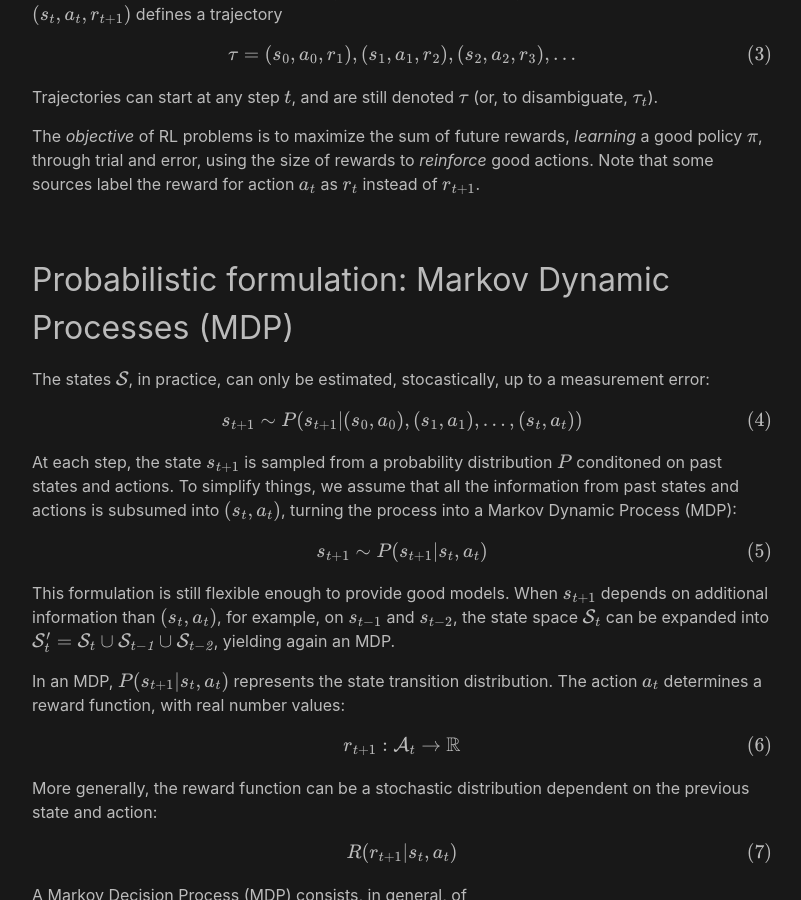
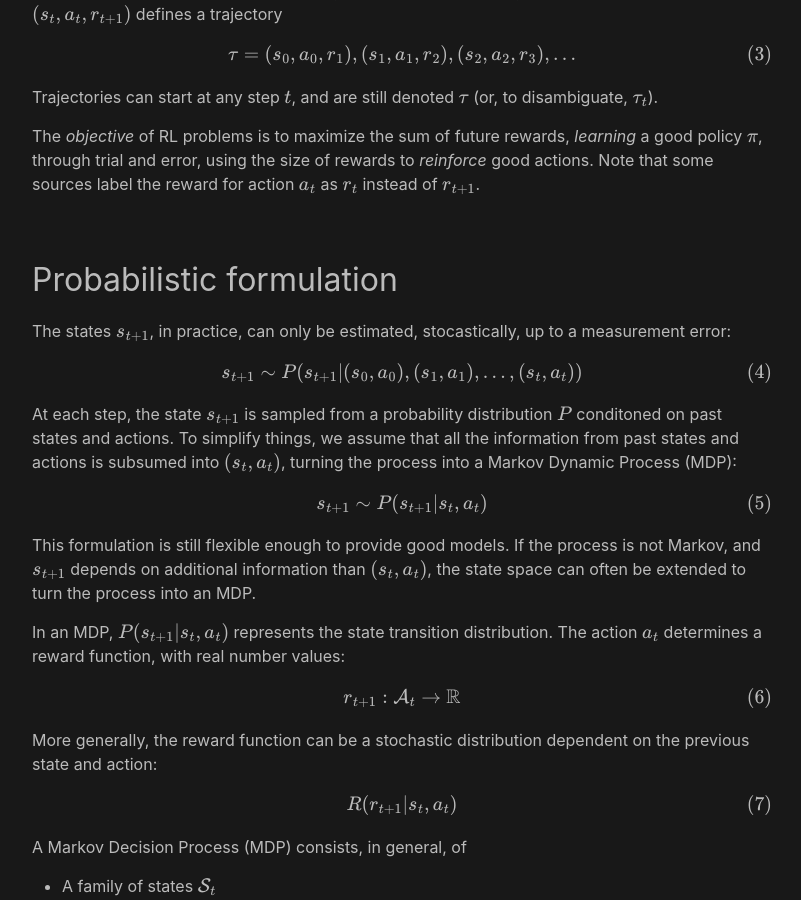
Before and after one commit to analytiq-hub/sigagent.github.io, a Jekyll site: the page built from machine_learning/_posts/2021-01-22-reinforce.md, in a window 1280 px wide and 900 px high, scrolled down 1922 px. Shown: the whole window, without its empty margins (238-1039 px from the left). Built offline with Jekyll 4.4.1, drawn with Linux system fonts in a browser that asks for light colours; formulas are drawn with MathJax 3; a script that is not in the unit is left out.

Commit message:
*** empty log message ***

```diff
--- a/machine_learning/_posts/2021-01-22-reinforce.md
+++ b/machine_learning/_posts/2021-01-22-reinforce.md
@@ -57,9 +57,9 @@ Trajectories can start at any step $$t$$, and are still denoted $$\tau$$ (or, to
 
 The *objective* of RL problems is to maximize the sum of future rewards, *learning* a good policy $$\pi$$, through trial and error, using the size of rewards to *reinforce* good actions. Note that some sources label the reward for action $$a_t$$ as $$r_t$$ instead of $$r_{t+1}$$.
 
-## Probabilistic formulation: Markov Dynamic Processes (MDP)
+## Probabilistic formulation
 
-The states $$\mathcal{S}$$, in practice, can only be estimated, stocastically, up to a measurement error:
+The states $$s_{t+1}$$, in practice, can only be estimated, stocastically, up to a measurement error:
 
 $$
 \begin{equation}
@@ -75,7 +75,7 @@ s_{t+1} \sim P(s_{t+1} \vert s_t,a_t)
 \end{equation}
 $$
 
-This formulation is still flexible enough to provide good models. When $$s_{t+1}$$ depends on additional information than $$(s_t,a_t)$$, for example, on $$s_{t-1}$$ and $$s_{t-2}$$, the state space $$\mathcal{S_t}$$ can be expanded into $$\mathcal{S}_t^{\prime} = \mathcal{S_t} \cup \mathcal{S_{t-1}} \cup \mathcal{S_{t-2}}$$, yielding again an MDP.
+This formulation is still flexible enough to provide good models. If the process is not Markov, and $$s_{t+1}$$ depends on additional information than $$(s_t,a_t)$$, the state space can often be extended to turn the process into an MDP.
 
 In an MDP, $$P(s_{t+1} \vert s_t,a_t)$$ represents the state transition distribution. The action $$a_{t}$$ determines a reward function, with real number values:
 
```
